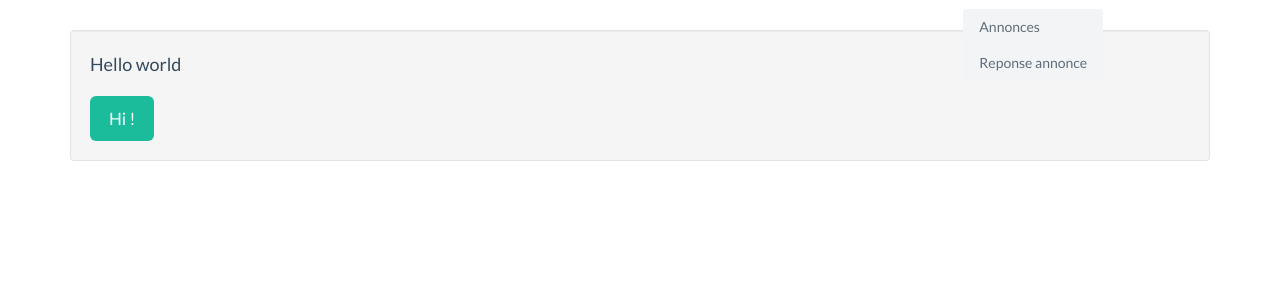
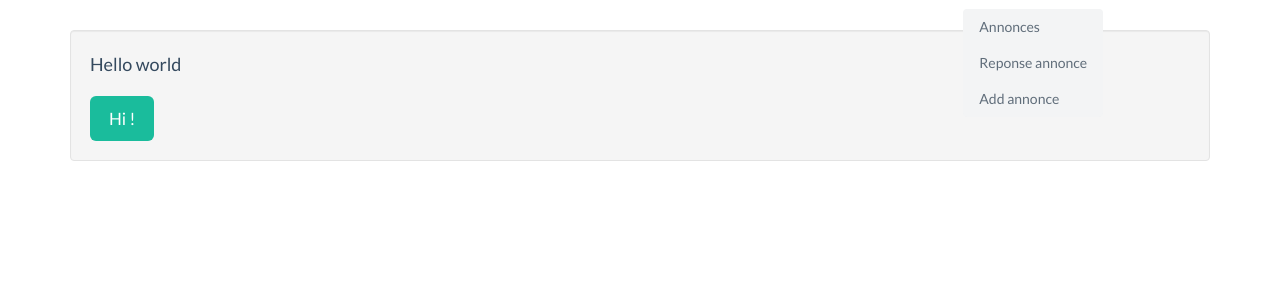
Before and after one commit to ahmed-bacha/Projet-Annonces, a PHP site: page /index.php in a window 1280 px wide, after a click on "Vues". Shown: the part 53-353 px from the top of the page. Run offline with PHP 8.4, Linux system fonts and the light colour scheme; some libraries are stand-ins or nearby versions.

Commit message:
ADD vue add-annonce dans le menu

```diff
--- a/Vues/menu.php
+++ b/Vues/menu.php
@@ -44,6 +44,7 @@
             <li>
                 <a href="single-annonce.php">Annonces</a>
                 <a href="reponse-annonce.php">Reponse annonce</a>
+                <a href="add-annonce.php">Add annonce</a>
             </li>
           </ul>
         </li>
```
